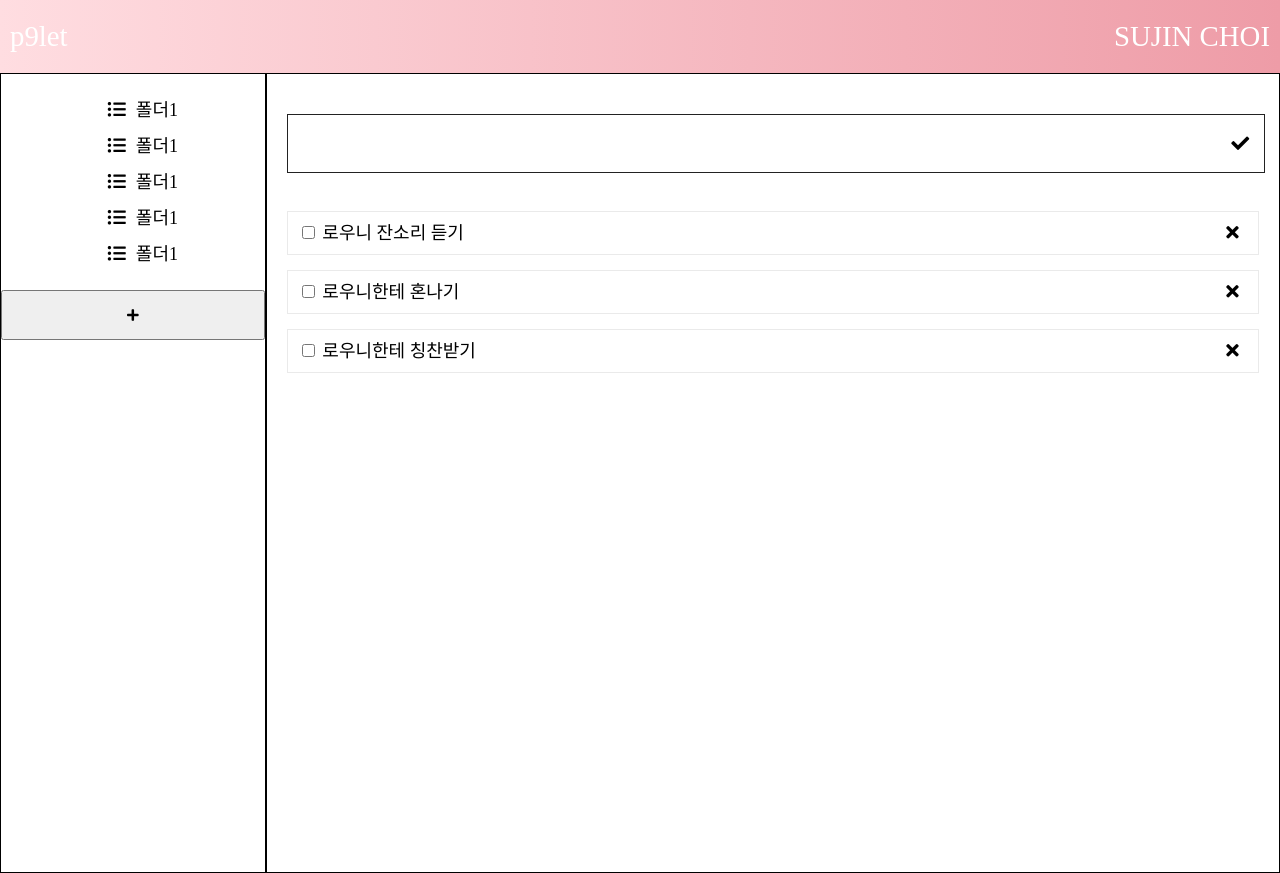
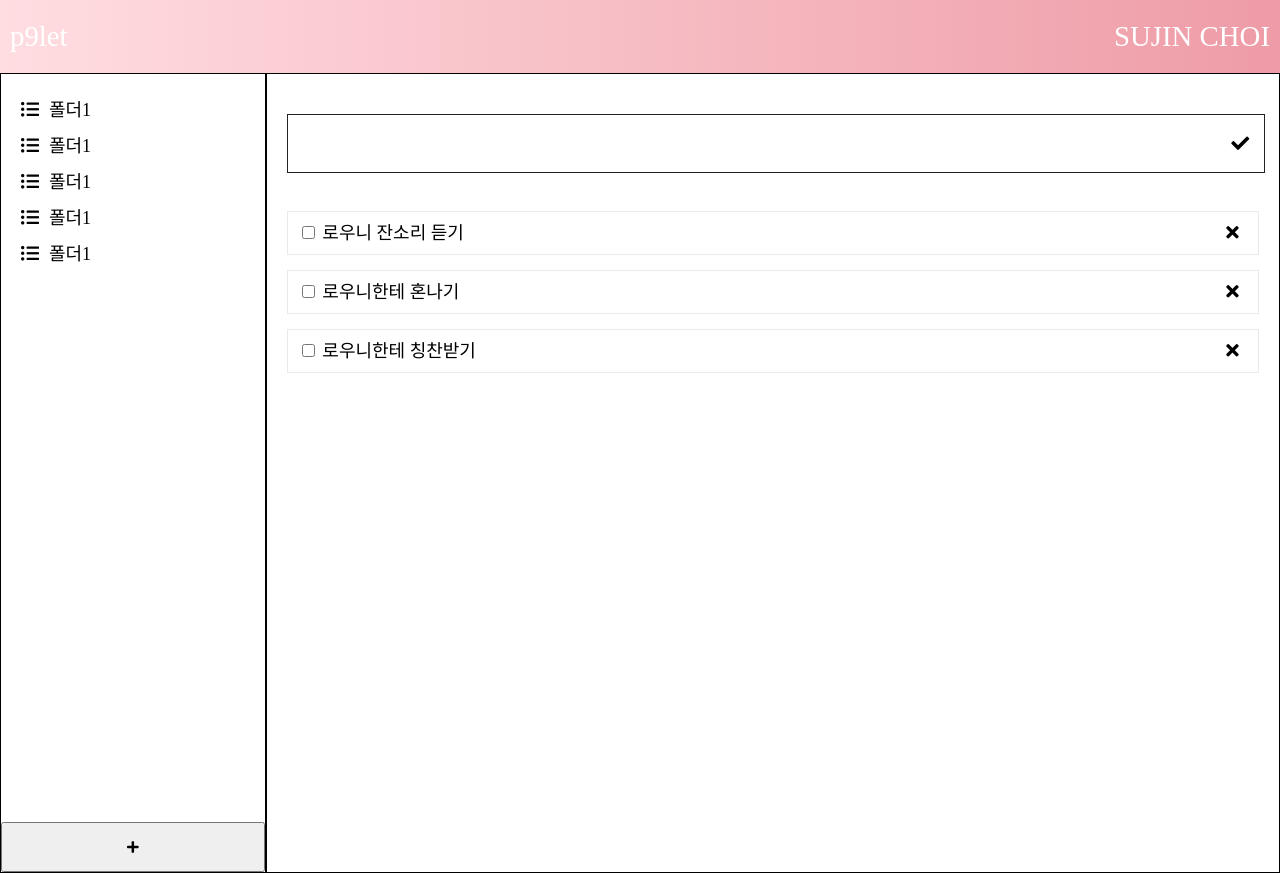
Before and after one commit to CHOISUJIN/todolist, a Vue app: page /forders/1 in a window 1280 px wide. Built offline with nearby package versions, Linux system fonts and the light colour scheme.

Commit message:
폴더 추가 버튼 생성

```diff
--- a/src/App.vue
+++ b/src/App.vue
@@ -39,6 +39,8 @@ html, body{
 .todo__nav {
     flex-grow: 0.45;
     border:1px solid #000;
+    display: flex;
+    flex-direction: column;
 }
 
 .todo__section {
--- a/src/components/FolderList.vue
+++ b/src/components/FolderList.vue
@@ -28,6 +28,7 @@ export default {
 
 ul {
     padding-left: 20px;
+    width: 100%;
 }
 
 li {
@@ -51,7 +52,7 @@ ul > li > i {
 }
 
 .folder-list__footer{
-
+ margin-top:auto;
 }
 
 .folder-list__footer > button {
```
